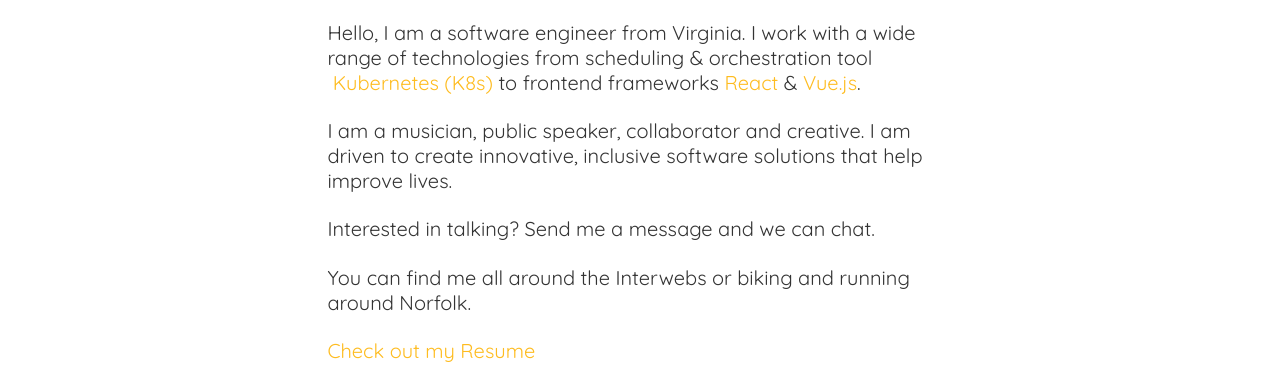
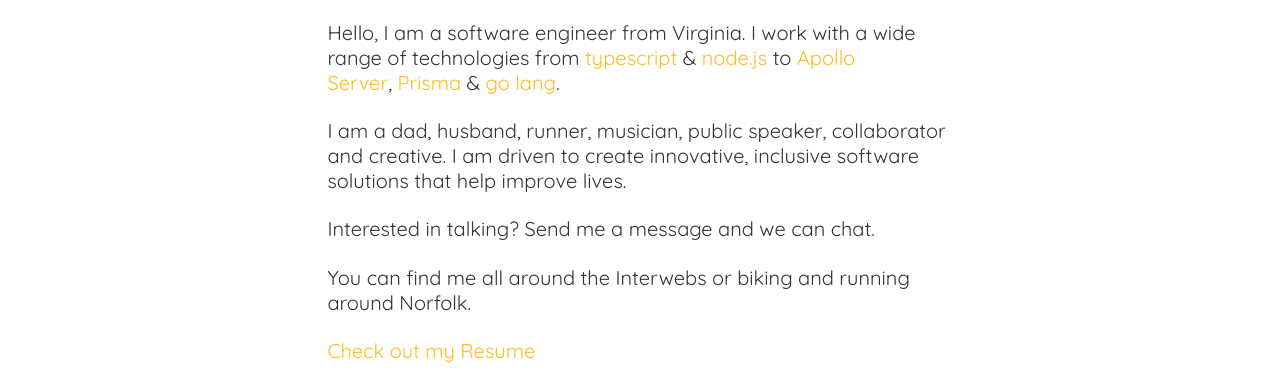
Before and after one commit to adam2k/adam2k.github.io, a Gatsby site: page / in a window 1280 px wide. Shown: the part 165-548 px from the top of the page. Built offline with nearby package versions, Linux system fonts and the light colour scheme; Gatsby itself is replaced by a stand-in of ours.

Commit message:
Update landing page and resume

```diff
--- a/src/pages/index.tsx
+++ b/src/pages/index.tsx
@@ -9,20 +9,28 @@ const IndexPage = () => (
     <div className="description">
       <p>
         Hello, I am a software engineer from Virginia. I work with a wide range
-        of technologies from scheduling &amp; orchestration tool
-        &nbsp;
-        <a href="https://kubernetes.io/" target="_blank">
-          Kubernetes (K8s)
+        of technologies from&nbsp;
+        <a href="https://www.typescriptlang.org" target="_blank">
+          typescript
         </a>
-        &nbsp;to frontend frameworks&nbsp;
-        <a href="https://reactjs.org/" target="_blank">React</a>
         &nbsp;&amp;&nbsp;
-        <a href="https://vuejs.org/" target="_blank">
-          Vue.js
+        <a href="https://nodejs.org/" target="_blank">
+          node.js
+        </a>
+        &nbsp;to&nbsp;
+        <a href="http://apollographql.com/" target="_blank">
+          Apollo Server
+        </a>,&nbsp;
+        <a href="https://www.prisma.io" target="_blank">
+          Prisma
+        </a>
+        &nbsp;&amp;&nbsp;
+        <a href="https://golang.org" target="_blank">
+          go lang
         </a>.
       </p>
       <p>
-        I am a musician, public speaker, collaborator and creative. I am driven to create
+        I am a dad, husband, runner, musician, public speaker, collaborator and creative. I am driven to create
         innovative, inclusive software solutions that help improve lives.
       </p>
       <p>Interested in talking? Send me a message and we can chat.</p>
```
Also changed, not shown: package.json (+7 -5 lines), 1 other file.
